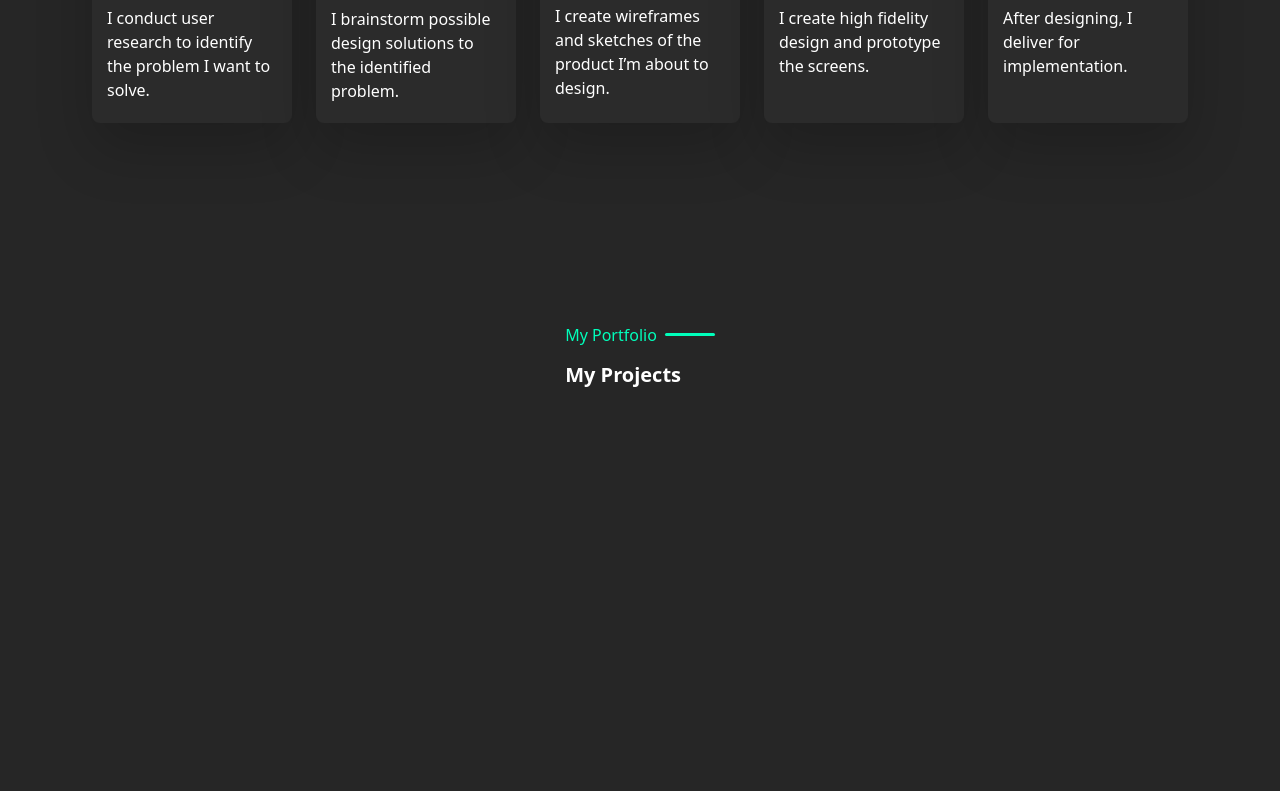
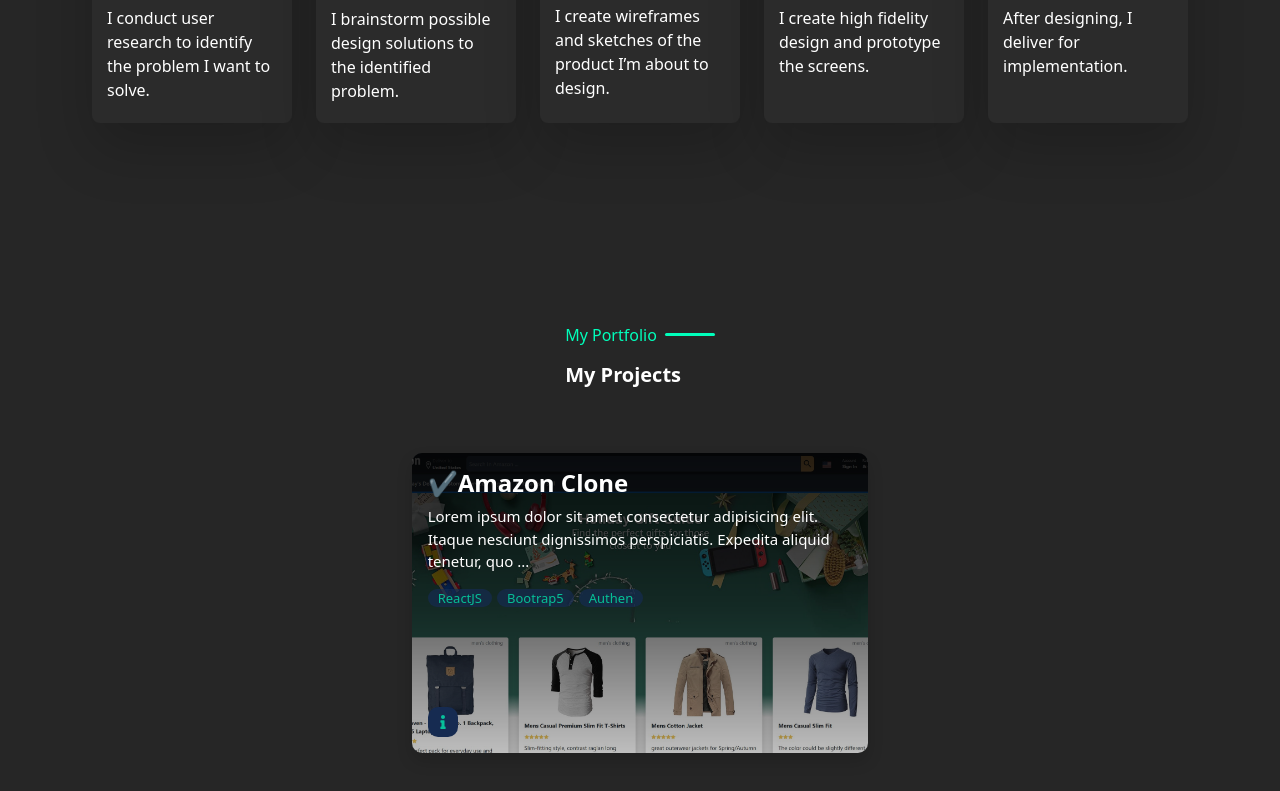
Before and after one commit to Mehdi-Zandian/Mehdi-Zandian, a React (Create React App) app: page / in a window 1280 px wide. Shown: the part 1768-2559 px from the top of the page. Before the commit the page ends 2363 px from the top, so only its background shows below. Built offline with nearby package versions, Linux system fonts and the light colour scheme.

Commit message:
my projects sec (template)

```diff
--- a/src/components/Portfolio/AboutMe/WorkFlow.js
+++ b/src/components/Portfolio/AboutMe/WorkFlow.js
@@ -12,6 +12,7 @@
 function WorkFlow() {
   return (
     <div className="workflow container d-flex flex-column align-items-center">
+      <Fade bottom>
         <div>
           <div className="workflow__header d-flex align-items-center justify-content-start">
             Work Flow
@@ -19,6 +20,7 @@
           </div>
           <h3 className="fw-bold mt-3">My Work Process</h3>
         </div>
+      </Fade>
 
       <Zoom cascade>
         <div className="d-flex flex-wrap justify-content-center gap-4 mt-5">
--- a/src/components/Portfolio/MyProjects/MyProject.scss
+++ b/src/components/Portfolio/MyProjects/MyProject.scss
@@ -1,4 +1,5 @@
 .myProj {
+  position: relative;
   margin-bottom: 200px;
 
   .myProj__header {
@@ -12,4 +13,129 @@
       background-color: #0fb;
     }
   }
+
+  .myProj__body {
+    padding: 10px;
+
+    .myProj__bodyItem {
+      cursor: pointer;
+      overflow: hidden;
+      position: relative;
+      height: 300px;
+      border-radius: 10px !important;
+      transition: all 0.3s;
+
+      img {
+        z-index: -1;
+        opacity: 0.7;
+        width: 100%;
+        height: 100% !important;
+        object-position: center center !important;
+        object-fit: cover !important;
+        position: absolute;
+        top: 0;
+        left: 0;
+      }
+
+      .myProj__itemInfo {
+        z-index: 5;
+        width: 100%;
+        height: 100%;
+        background: linear-gradient(
+          180deg,
+          rgba(0, 0, 0, 0.8) 0%,
+          rgba(0, 0, 0, 0.5) 50%,
+          rgba(0, 0, 0, 0) 100%
+        );
+
+        .tags {
+          font-size: 13px;
+
+          span {
+            cursor: pointer;
+            border-radius: 20px;
+            margin-right: 5px;
+            padding: 0 10px;
+            color: rgba(0, 255, 187, 0.7);
+            background-color: rgba(22, 43, 81, 0.7);
+            transition: all 0.3s;
+          }
+        }
+
+        button {
+          cursor: pointer;
+          position: relative;
+          border: none;
+          color: rgba(0, 255, 187, 0.7);
+          background-color: rgba(22, 43, 81, 1);
+          border-radius: 10px;
+          font-size: 14px;
+
+          &:after {
+            content: "";
+            opacity: 0;
+            transition: all 0.7s;
+            position: absolute;
+            top: 0;
+            left: 30%;
+            background-color: rgba(22, 43, 81, 1);
+            height: 100%;
+            width: 0px;
+            z-index: -1;
+            display: flex;
+            padding-right: 20px;
+            align-items: center;
+            justify-content: right;
+            border-radius: 10px;
+            white-space: nowrap !important;
+          }
+        }
+
+        &:hover {
+          button:after {
+            content: "More Detail";
+            opacity: 1;
+            width: 130px;
+          }
+          .tags {
+            span {
+              color: #0fb;
+            }
+          }
+        }
+      }
+
+      &:hover {
+        transform: translateY(-10px);
+      }
+    }
+  }
 }
+
+@media (max-width: 768px) {
+  .myProj {
+    .myProj__body {
+      .myProj__bodyItem {
+        &:hover {
+          button:after {
+            width: 100px !important;
+          }
+        }
+
+        .myProj__itemInfo {
+          button {
+            font-size: 13px;
+          }
+
+          button:after {
+            content: "More Detail";
+            width: 100px;
+            padding-right: 8px;
+            font-size: 13px;
+            opacity: 1;
+          }
+        }
+      }
+    }
+  }
+}
--- a/src/components/Portfolio/MyProjects/MyProjects.js
+++ b/src/components/Portfolio/MyProjects/MyProjects.js
@@ -1,15 +1,44 @@
 // UI
 import "./MyProject.scss";
+import { FaInfo } from "react-icons/fa";
+import s1 from "../../../assets/projects/amazon/S1.jpg";
 
 function MyProjects() {
   return (
-    <div className="myProj container d-flex justify-content-center">
-      <div>
-        <div className="myProj__header justify-content-center d-flex align-items-center">
-          My Portfolio
-          <span className="ms-2"></span>
+    <div className="myProj container">
+      <div className="d-flex justify-content-center mb-5">
+        <div>
+          <div className="myProj__header justify-content-center d-flex align-items-center">
+            My Portfolio
+            <span className="ms-2"></span>
+          </div>
+          <h5 className="mt-3 fw-bold">My Projects</h5>
         </div>
-        <h5 className="mt-3 fw-bold">My Projects</h5>
+      </div>
+
+      <div className="myProj__body d-flex flex-wrap justify-content-center gap-5">
+        <div className="myProj__bodyItem shadow col-12 col-lg-5">
+          <img src={s1} className="" />
+          <div className="myProj__itemInfo d-flex flex-column align-items-start justify-content-between p-3">
+            <div>
+              <h4 className="fw-bold">✔Amazon Clone</h4>
+              <p style={{ fontSize: "15px" }}>
+                Lorem ipsum dolor sit amet consectetur adipisicing elit. Itaque
+                nesciunt dignissimos perspiciatis. Expedita aliquid tenetur, quo
+                ...
+              </p>
+              <div className="tags">
+                <span>ReactJS</span>
+                <span>Bootrap5</span>
+                <span>Authen</span>
+              </div>
+            </div>
+
+            <button class="p-2 d-flex align-items-center">
+              <FaInfo />
+            </button>
+          </div>
+        </div>
       </div>
     </div>
   );
```
Also changed, not shown: src/ProjectsData/Projects.json (added, +7 -0 lines), src/assets/projects/amazon/S1.jpg (added). Lines whose indentation alone changed are shown as unchanged.
